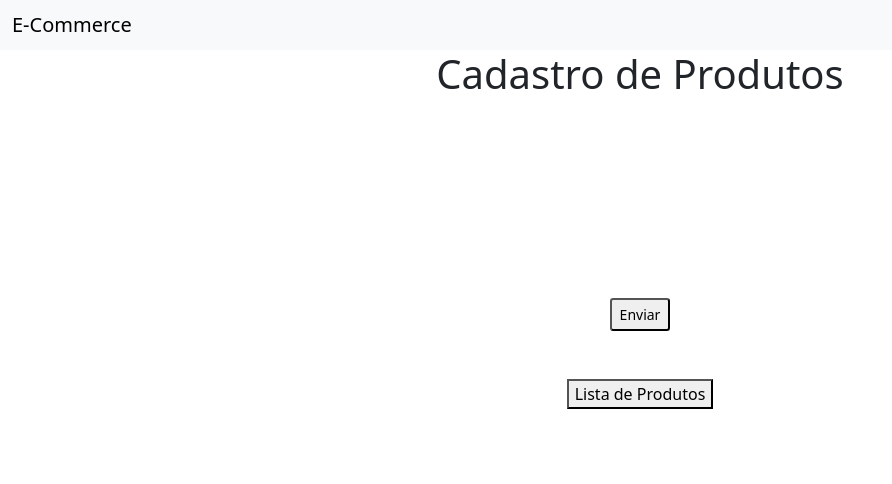
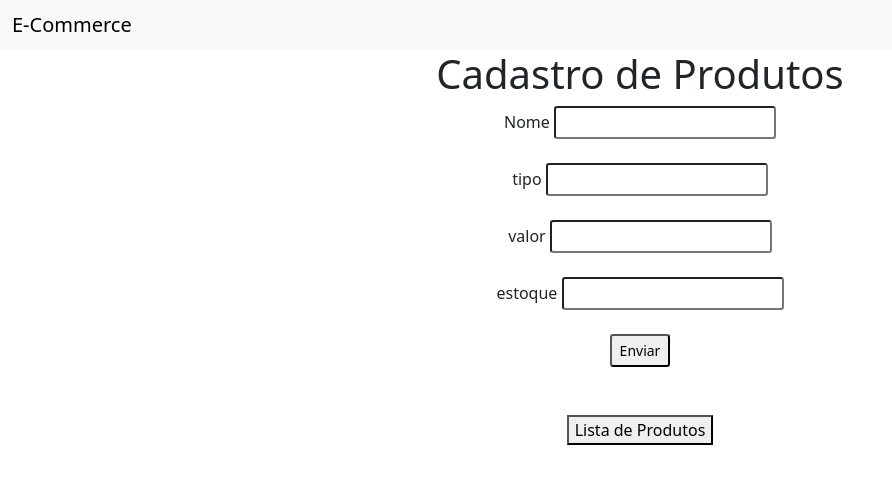
Before and after one commit to jefmachado/E-commerce-Tstsw, a Django app: page / in a window 1280 px wide. Shown: the top 484 px of the page, without its empty margins (0-892 px from the left). Run offline with Django 4.2, Linux system fonts and the light colour scheme.

Commit message:
Commit de alteração no template home.html

```diff
--- a/ecommerce/appEcommerce/templates/front/home.html
+++ b/ecommerce/appEcommerce/templates/front/home.html
@@ -3,15 +3,15 @@
   <form action="{% url 'produtos' %}" method="post">
     {% csrf_token %}
     <div style="text-align: center" class="container">
-    <h1>Cadastro de Produtos</h1>
-    {{ formulario.nome.label_tag }} {{ formulario.nome }}
-    <br><br>
-    {{ formulario.tipo.label_tag }} {{ formulario.tipo }}
-    <br><br>
-    {{ formulario.valor.label_tag }} {{ formulario.valor }}
-    <br><br>
-    {{ formulario.stq.label_tag }} {{ formulario.stq }}
-    <br><br>
+      <h1> Cadastro de Produtos </h1>
+      Nome <input name="nome" class="form-control-sm" type="text"><br>
+      <br>
+      tipo <input name="tipo" class="form-control-sm" type="text"><br>
+      <br>
+      valor <input name="valor" class="form-control-sm" type="number"><br>
+      <br>
+      estoque <input name="nome" class="form-control-sm" type="number"><br>
+      <br>
       <button class="form-control-sm" type="submit">Enviar</button>
       <br><br><br>
       <button style="align-content: center ">
```
Lines whose indentation alone changed are shown as unchanged.
